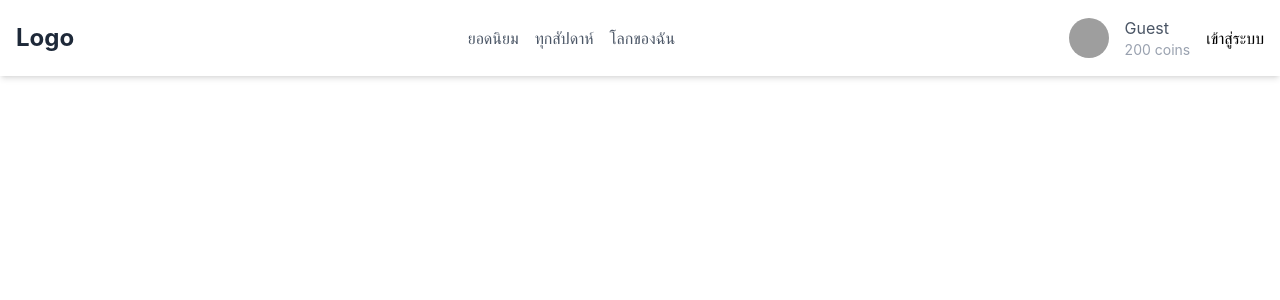
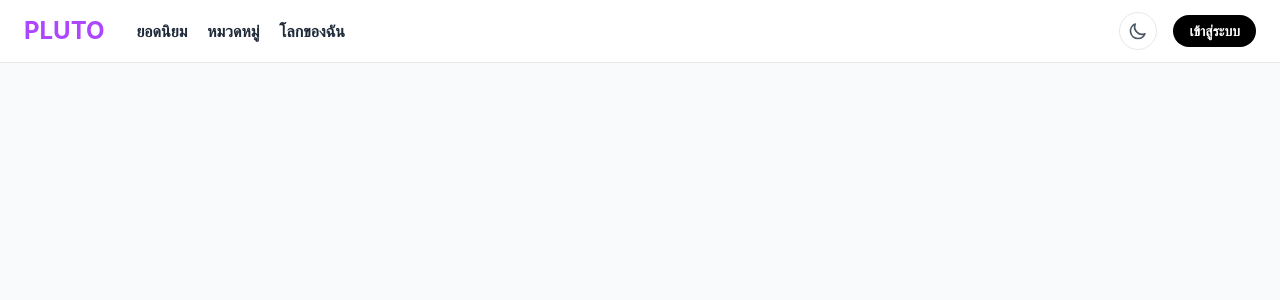
Before and after one commit to manitchayaa/orangejuice-project, a React (Vite) app: page / in a window 1280 px wide. Shown: the top 300 px of the page. Built offline with nearby package versions, Linux system fonts and the light colour scheme; no server answers; the database is empty; grey boxes are pictures that could not be loaded.

Commit message:
theme dark white

```diff
--- a/src/components/Appbar.jsx
+++ b/src/components/Appbar.jsx
@@ -1,60 +1,141 @@
 import { useNavigate } from "react-router-dom";
-import { useEffect, useState } from "react";
+import { useEffect, useState, useRef } from "react";
 import { supabase } from "../service/supabaseClient";
+import { useTheme } from "../store/useTheme";
+
 const Appbar = () => {
   const navigate = useNavigate();
-  // Load Supabase auth
-  const [session, setSession] = useState(false);
+  const { theme, toggleTheme } = useTheme();
+  const [session, setSession] = useState(null);
   const [user, setUser] = useState(null);
+  const [isOpen, setIsOpen] = useState(false);
+  const [isLoginModalOpen, setIsLoginModalOpen] = useState(false);
+  const dropdownRef = useRef(null);
 
   useEffect(() => {
     supabase.auth.getSession().then(({ data: { session } }) => {
-      console.log("User session:", session.user.user_metadata.avatar_url);
       setSession(session);
-      setUser(session.user);
+      setUser(session?.user ?? null);
     });
+
+    const {
+      data: { subscription },
+    } = supabase.auth.onAuthStateChange((_event, session) => {
+      setSession(session);
+      setUser(session?.user ?? null);
+      if (session) setIsLoginModalOpen(false);
+    });
+
+    const handleClickOutside = (event) => {
+      if (dropdownRef.current && !dropdownRef.current.contains(event.target)) {
+        setIsOpen(false);
+      }
+    };
+    document.addEventListener("mousedown", handleClickOutside);
+
+    return () => {
+      subscription.unsubscribe();
+      document.removeEventListener("mousedown", handleClickOutside);
+    };
   }, []);
 
   const handleLogout = async () => {
-    const { error } = await supabase.auth.signOut();
-    if (error) {
-      console.error("Logout error:", error.message);
-    }
-    setSession(false)
-    setUser(null);
+    await supabase.auth.signOut();
+    setIsOpen(false);
   };
+
+  const handleGoogleLogin = async () => {
+    const { error } = await supabase.auth.signInWithOAuth({
+      provider: "google",
+      options: { redirectTo: import.meta.env.VITE_REDIRECT_URL },
+    });
+    if (error) alert(error.message);
+  };
+
   return (
-    <nav id="navbar" className="flex items-center justify-between p-4 bg-white shadow-md">
-      <div>
-        <h1 className="text-2xl font-bold text-gray-800" onClick={() => navigate("/")}>Logo</h1>
-      </div>
-      <div id="left-navbar" className="flex space-x-4">
-        <p className="text-gray-600 hover:text-gray-800 cursor-pointer" onClick={() => navigate("/most-popular-planets")}>ยอดนิยม</p>
-        <p className="text-gray-600 hover:text-gray-800 cursor-pointer" onClick={() => navigate("/weekly-planets")}>ทุกสัปดาห์</p>
-        <p className="text-gray-600 hover:text-gray-800 cursor-pointer" onClick={() => navigate("/my-planets")}>โลกของฉัน</p>
-      </div>
+    <nav className="w-full bg-white dark:bg-gray-900 border-b border-gray-200 dark:border-gray-800 relative transition-colors duration-300">
+      {/* Container ครอบเนื้อหาเพื่อให้ชิดกลาง */}
+      <div className="max-w-7xl mx-auto flex items-center justify-between px-6 py-3">
 
-      <div id="right-navbar" className="flex items-center space-x-4">
-        <img
-          src={user?.user_metadata?.avatar_url || "https://wallpapers.com/images/hd/anonymous-profile-icon-lho505xc2tekvg7g-2.jpg"}
-          alt="Profile"
-          className="w-10 h-10 rounded-full object-cover"
-        />
-        <div className="flex flex-col">
-          <p className="text-gray-600">{user?.user_metadata?.full_name || "Guest"}</p>
-          <p className="text-gray-400 text-sm">200 coins</p>
+        {/* Modal Login */}
+        {isLoginModalOpen && (
+          <div className="fixed inset-0 z-50 flex items-center justify-center p-4 bg-black/50 backdrop-blur-sm">
+            <div className="bg-white dark:bg-gray-800 rounded-2xl p-8 max-w-sm w-full relative shadow-xl">
+              <button onClick={() => setIsLoginModalOpen(false)} className="absolute top-4 right-4 text-gray-400 hover:text-gray-600 dark:hover:text-gray-200">✕</button>
+              <div className="text-center mb-6">
+                <h2 className="text-xl font-bold text-gray-800 dark:text-white mb-2">เข้าสู่ระบบมาสนุกกับโลกในจินตนาการ!</h2>
+                <p className="text-gray-500 dark:text-gray-400 text-sm">เตรียมตัวเข้าสู่โลกของแต่ละครีเอเตอร์ และสนุกไปกับการสำรวจ!</p>
+              </div>
+              <button onClick={handleGoogleLogin} className="w-full flex items-center justify-center gap-3 py-3 border border-gray-300 dark:border-gray-600 rounded-lg hover:bg-gray-50 dark:hover:bg-gray-700 transition-all text-gray-700 dark:text-gray-200 font-medium">
+                <img src="https://www.svgrepo.com/show/475656/google-color.svg" alt="Google" className="w-5 h-5" />
+                เข้าสู่ระบบด้วย Google
+              </button>
+            </div>
+          </div>
+        )}
+
+        {/* --- ส่วน Nav ด้านซ้าย (Logo + เมนู) --- */}
+        <div className="flex items-center gap-6">
+          <h1 className="text-2xl font-bold text-purple-500 cursor-pointer mr-2" onClick={() => navigate("/")}>PLUTO</h1>
+
+          {/* เมนูนำทาง */}
+          <div className="hidden md:flex items-center gap-5">
+              <p className="font-bold text-gray-800 dark:text-gray-200 cursor-pointer hover:text-purple-500 transition-colors" onClick={() => navigate("/most-popular-planets")}>ยอดนิยม</p>
+              <p className="font-bold text-gray-800 dark:text-gray-200 cursor-pointer hover:text-purple-500 transition-colors" onClick={() => navigate("/weekly-planets")}>หมวดหมู่</p>
+              <p className="font-bold text-gray-800 dark:text-gray-200 cursor-pointer hover:text-purple-500 transition-colors" onClick={() => navigate("/my-planets")}>โลกของฉัน</p>
+          </div>
         </div>
 
-        {session ? (
-          <button onClick={handleLogout}>ออกจากระบบ</button>
-        ) : (
-          <>
-            <button onClick={() => navigate("/login")}>เข้าสู่ระบบ</button>
-          </>
-        )}
+        {/* --- ส่วน Nav ด้านขวา (Action Buttons) --- */}
+        <div className="flex items-center space-x-4" ref={dropdownRef}>
+          {/* Theme Toggle Button */}
+          <button
+            onClick={toggleTheme}
+            className="p-2 rounded-full border border-gray-200 dark:border-gray-700 hover:bg-gray-100 dark:hover:bg-gray-800 transition-all duration-300 text-gray-600 dark:text-gray-300 "
+            aria-label="Toggle theme"
+          >
+            {theme === "light" ? (
+              <svg xmlns="http://www.w3.org/2000/svg" className="h-5 w-5 " fill="none" viewBox="0 0 24 24" stroke="currentColor">
+                <path strokeLinecap="round" strokeLinejoin="round" strokeWidth={2} d="M20.354 15.354A9 9 0 018.646 3.646 9.003 9.003 0 0012 21a9.003 9.003 0 008.354-5.646z" />
+              </svg>
+            ) : (
+              <svg xmlns="http://www.w3.org/2000/svg" className="h-5 w-5" fill="none" viewBox="0 0 24 24" stroke="currentColor">
+                <path strokeLinecap="round" strokeLinejoin="round" strokeWidth={2} d="M12 3v1m0 16v1m9-9h-1M4 9H3m15.364 6.364l-.707-.707M6.343 6.343l-.707-.707m12.728 0l-.707.707M6.343 17.657l-.707.707M16 12a4 4 0 11-8 0 4 4 0 018 0z" />
+              </svg>
+            )}
+          </button>
+
+          {session ? (
+            <>
+              <div className="relative">
+                <button
+                  onClick={() => setIsOpen(!isOpen)}
+                  className="px-4 py-2 rounded-full border border-gray-200 dark:border-gray-700 text-sm font-bold hover:bg-gray-50 dark:hover:bg-gray-800 text-gray-800 dark:text-gray-200 transition-all"
+                >
+                  {user?.user_metadata?.full_name || "User"}
+                </button>
+
+                {isOpen && (
+                  <div className="absolute right-0 mt-2 w-48 bg-white dark:bg-gray-800 border border-gray-200 dark:border-gray-700 rounded-xl shadow-lg z-50 py-2">
+                    <hr className="my-1 border-gray-100 dark:border-gray-700" />
+                    <button
+                      onClick={handleLogout}
+                      className="w-full px-4 py-2 text-left text-red-600 hover:bg-red-50 dark:hover:bg-red-900/30"
+                    >
+                      ออกจากระบบ
+                    </button>
+                  </div>
+                )}
+              </div>
+            </>
+          ) : (
+            <button onClick={() => setIsLoginModalOpen(true)} className="px-4 py-1.5 bg-black dark:bg-white text-white dark:text-black rounded-full text-sm font-bold hover:opacity-80 transition-opacity">เข้าสู่ระบบ</button>
+          )}
+
+        </div>
       </div>
-
     </nav>
   );
 };
+
 export default Appbar;
--- a/src/index.css
+++ b/src/index.css
@@ -1,4 +1,36 @@
 @import "tailwindcss";
+
+@variant dark (&:where(.dark, .dark *));
+
+@layer base {
+  html {
+    @apply transition-colors duration-300;
+  }
+
+  html.dark {
+    color-scheme: dark;
+    background-color: #030712; /* gray-950 */
+  }
+
+  body {
+    @apply transition-colors duration-300;
+  }
+
+  /* Smooth scrollbar for dark mode */
+  ::-webkit-scrollbar {
+    width: 10px;
+  }
+  ::-webkit-scrollbar-track {
+    @apply bg-transparent;
+  }
+  ::-webkit-scrollbar-thumb {
+    @apply bg-gray-300 dark:bg-gray-700 rounded-full border-4 border-transparent bg-clip-padding;
+  }
+  ::-webkit-scrollbar-thumb:hover {
+    @apply bg-gray-400 dark:bg-gray-600;
+  }
+}
+
 /* :root {
   --text: #6b6375;
   --text-h: #08060d;
--- a/src/pages/App.jsx
+++ b/src/pages/App.jsx
@@ -1,55 +1,29 @@
-// import { useEffect, useState } from 'react'
-// import { supabase } from '../service/supabaseClient'
+import { Routes, Route } from "react-router-dom";
+import { useEffect } from "react";
+import HomePage from "./HomePage";
+import LoginPage from "./AuthPage/Login/LoginPage";
+import { useTheme } from "../store/useTheme";
 
-// // รวม route
-// function App() {
-//   const [addresses, setAddresses] = useState([]);
+function App() {
+  const { theme } = useTheme();
 
-//   useEffect(() => {
-//     getAddresses()
-//   }, [])
+  useEffect(() => {
+    if (theme === "dark") {
+      document.documentElement.classList.add("dark");
+    } else {
+      document.documentElement.classList.remove("dark");
+    }
+  }, [theme]);
 
-//   async function getAddresses() {
-//     const { data, error } = await supabase
-//       .from('Products') // ชื่อตาราง
-//       .select('*')            // ดึงทุกฟิลด์
-
-//     if (error) {
-//       console.error('Error fetching:', error)
-//     } else {
-//       setAddresses(data)
-//       console.log(data)
-//     }
-//   }
-//   console.log("มะมี",addresses)
-
-//   return (
-//     <div>
-//       {addresses.map(addr => (
-//         <div key={addr.id}>
-//           <strong>{addr.profile_name}</strong> - {addr.receiver_name}
-//         </div>
-//       ))}
-//     </div>
-//   )
-// }
-
-// export default App
-import { Routes, Route } from "react-router-dom"
-import { useEffect ,useState} from "react";
-import HomePage from "./HomePage"
-import LoginPage from "./AuthPage/Login/LoginPage";
-
-import { supabase } from "../service/supabaseClient";
-function App() {
+  return (
+    <div className="min-h-screen bg-gray-50 dark:bg-gray-950 text-gray-900 dark:text-gray-100 transition-colors duration-300">
+      <Routes>
+        <Route path="/" element={<HomePage />} />
+        <Route path="/login" element={<LoginPage />} />
+      </Routes>
+    </div>
+  );
+}
 
 
-
-  return (
-    <Routes>
-      <Route path="/" element={<HomePage/>}/>
-      <Route path="/login" element={<LoginPage/>}/>
-    </Routes>
-  )
-}
 export default App;
--- /dev/null
+++ b/src/store/useTheme.js
@@ -0,0 +1,18 @@
+import { create } from "zustand";
+import { persist } from "zustand/middleware";
+
+export const useTheme = create(
+  persist(
+    (set) => ({
+      theme: "light",
+      toggleTheme: () =>
+        set((state) => ({
+          theme: state.theme === "light" ? "dark" : "light",
+        })),
+      setTheme: (theme) => set({ theme }),
+    }),
+    {
+      name: "theme-storage",
+    }
+  )
+);
```
Also changed, not shown: src/store/useAddressProfile.js (deleted, +0 -18 lines), src/store/useOrders.js (deleted), src/store/useProducts.js (deleted).
